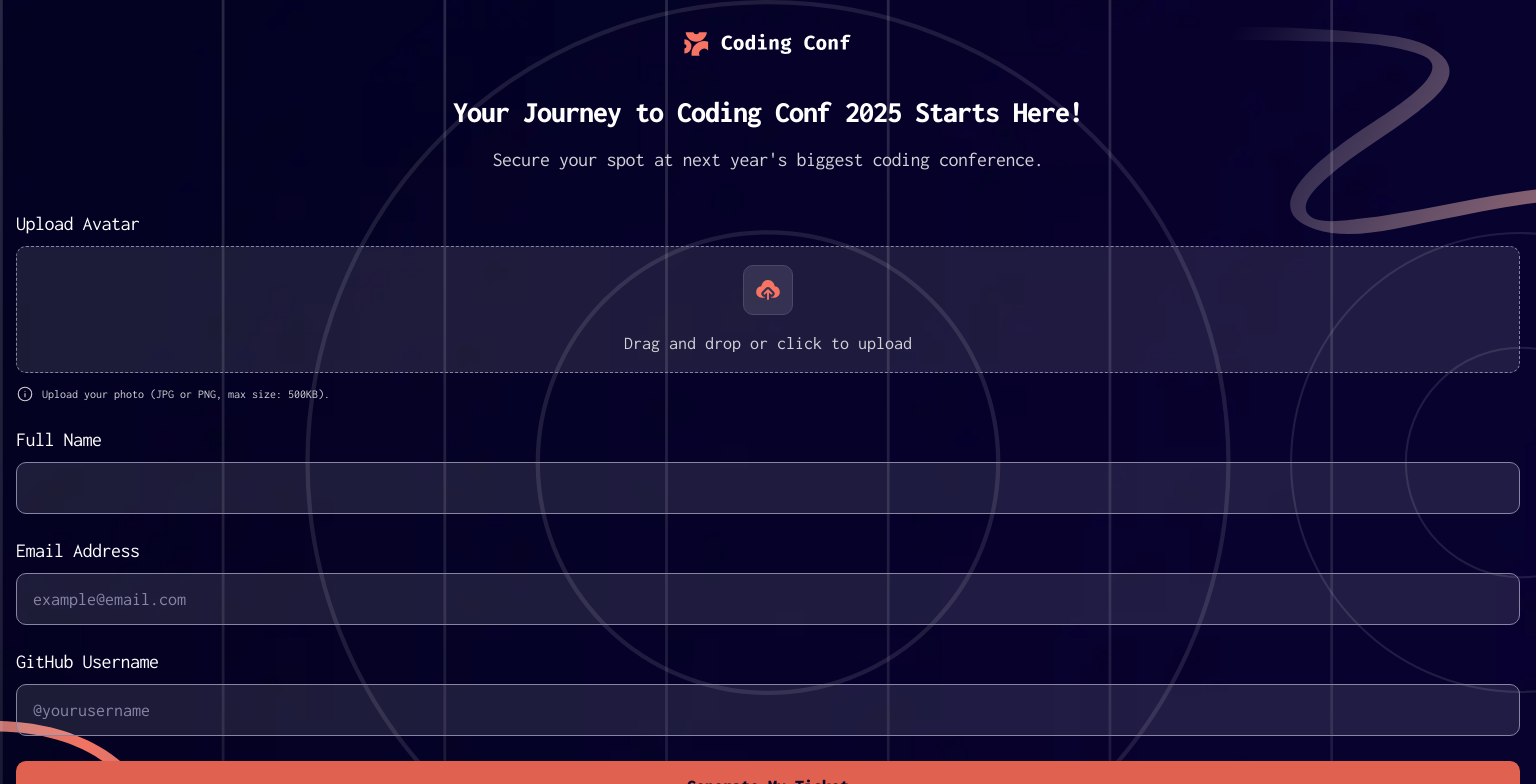
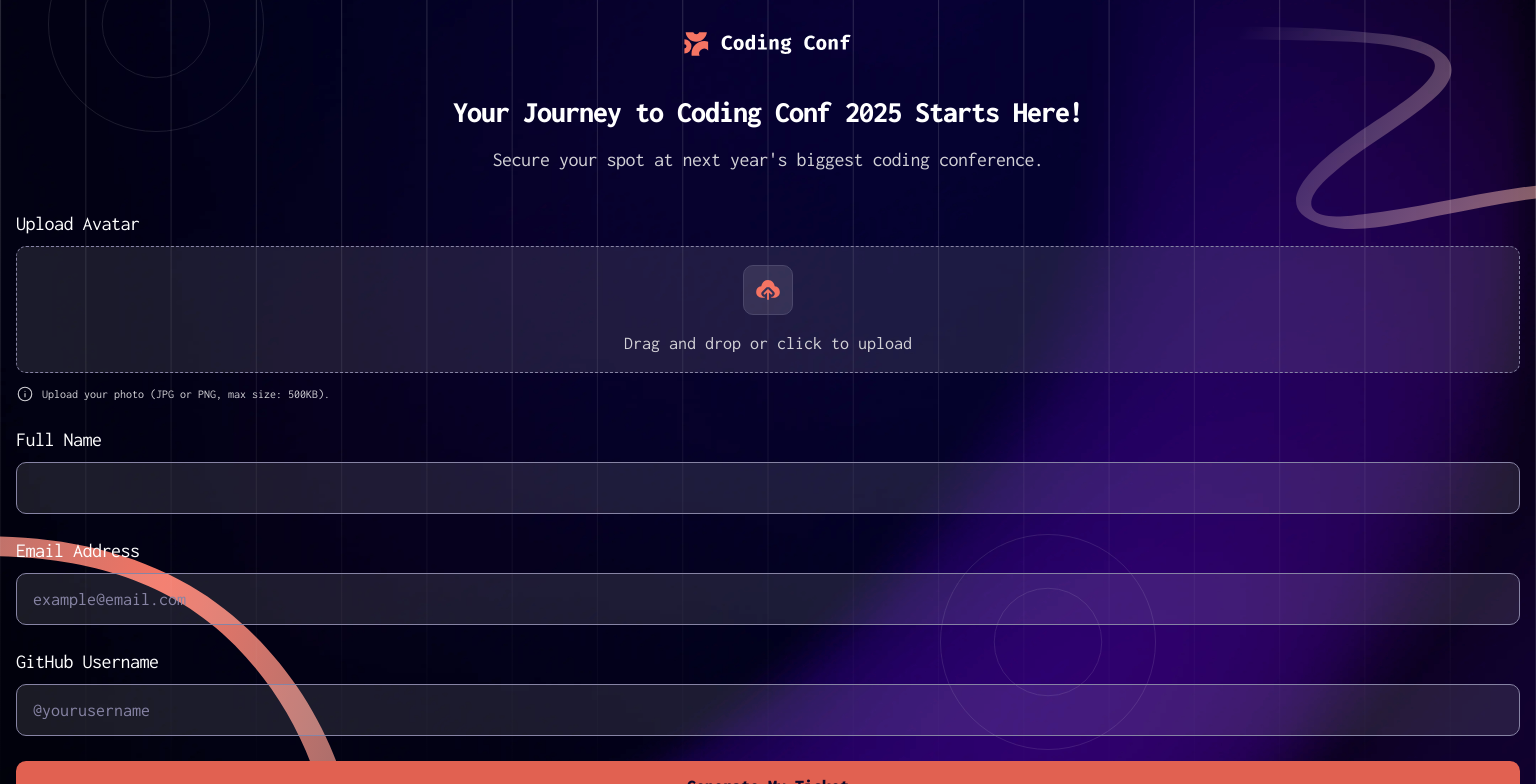
Before and after one commit to VenusY/frontend-mentor-conference-ticket-generator, a React app: page / in a window 1536 px wide. Shown: the top 784 px of the page. Built offline with nearby package versions, Linux system fonts and the light colour scheme.

Commit message:
Change background image and adjust background properties

```diff
--- a/src/styles/scss/App.scss
+++ b/src/styles/scss/App.scss
@@ -81,9 +81,11 @@
       url('../../assets/images/pattern-squiggly-line-top.svg'),
       url('../../assets/images/pattern-circle.svg'),
       url('../../assets/images/pattern-circle.svg'),
-      url('../../assets/images/background-tablet.png');
-    // TODO: Change the background size and position of background images for desktop
-    background-size: 260%, auto 210px, 30%, 30%, 100% 100%;
-    background-position: 0% 0%, bottom left, right 20px, 120% center, 0% 0%;
+      url('../../assets/images/background-desktop.png');
+    background-repeat: no-repeat, no-repeat, no-repeat, no-repeat, no-repeat,
+      no-repeat;
+    background-size: 100%, auto 400px, 450px, 216px, 216px, 100% 100%;
+    background-position: 0% 0%, bottom left, right 20px, 3.6% -84px, 940px 534px,
+      0% 0%;
   }
 }
```
